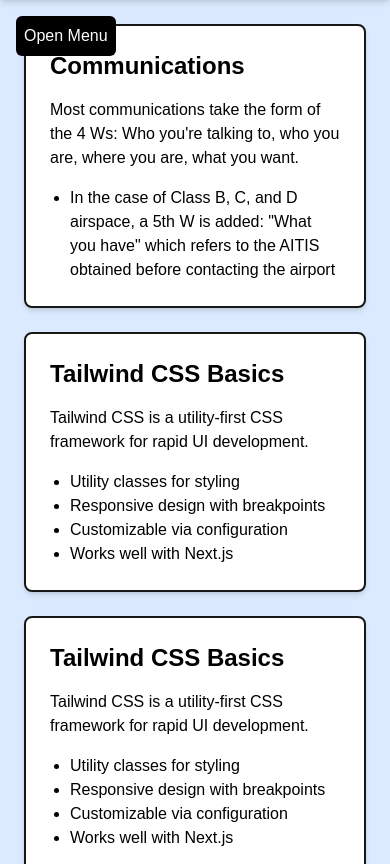
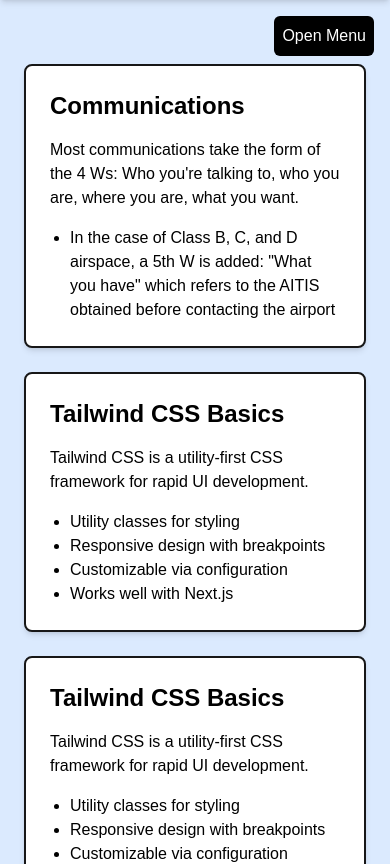
Before and after one commit to AlexandrOsornio/pilot-notes, a Next.js app: page / in a window 390 px wide. Shown: the top 864 px of the page. Built offline with nearby package versions, Linux system fonts and the light colour scheme.

Commit message:
Corrected button overlap

```diff
--- a/app/page.tsx
+++ b/app/page.tsx
@@ -30,7 +30,7 @@
   return (
     <div className="flex min-h-screen flex-col">
       {/* Burger menu button. Visible only on mobile. Hidden on md+ */}
-      <button className='md:hidden fixed top-4 left-4 z-50 p-2 bg-black text-white rounded-md'
+      <button className='md:hidden fixed top-4 right-4 z-50 p-2 bg-black text-white rounded-md'
       onClick={() => setIsMenuOpen(!isMenuOpen)}
       >
         {isMenuOpen ? 'Close Menu' : 'Open Menu'}
@@ -39,7 +39,7 @@
       {/* Sidebar with note topics */}
       <Sidenav notes={sortedNotes} searchTerm={searchTerm} setSearchTerm={setSearchTerm} isOpen={isMenuOpen} setIsOpen={setIsMenuOpen} />
       {/* Main content area */}
-      <main className="flex-1 p-6 bg-blue-100 overflow-y-auto md:ml-64">
+      <main className="flex-1 pt-16 p-6 bg-blue-100 overflow-y-auto md:ml-64 md:pt-6">
         <ul className=''>
           {sortedNotes.map((note) => (
             <li key={note.id} id={`note-${note.id}`} className="mb-6 scroll-mt-6">
--- a/components/Sidenav.tsx
+++ b/components/Sidenav.tsx
@@ -11,8 +11,8 @@
 
 export default function Sidenav({ notes, searchTerm, setSearchTerm, isOpen, setIsOpen }: SidenavProps) {
   return (
-    <aside className={`fixed top-0 left-0 w-full md:w-64 h-screen md:h-screen bg-black shadow-md p-4 overflow-hidden hover:overflow-y-auto
-    transition-transform duration-300 ease-in-out ${isOpen ? 'translate-y-0' : '-translate-y-full'} md:translate-y-0 md:fixed md:left-0`}>
+    <aside className={`fixed pt-8 top-0 left-0 w-full md:w-64 h-screen md:h-screen bg-black shadow-md p-4 overflow-hidden hover:overflow-y-auto
+    transition-transform duration-300 ease-in-out ${isOpen ? 'translate-y-0' : '-translate-y-full'} md:translate-y-0 md:fixed md:left-0 md:pt-3`}>
       <h2 className="text-xl font-bold mb-4 text-white">Topic notes</h2>
       {/* Search bar */}
       <input
```
